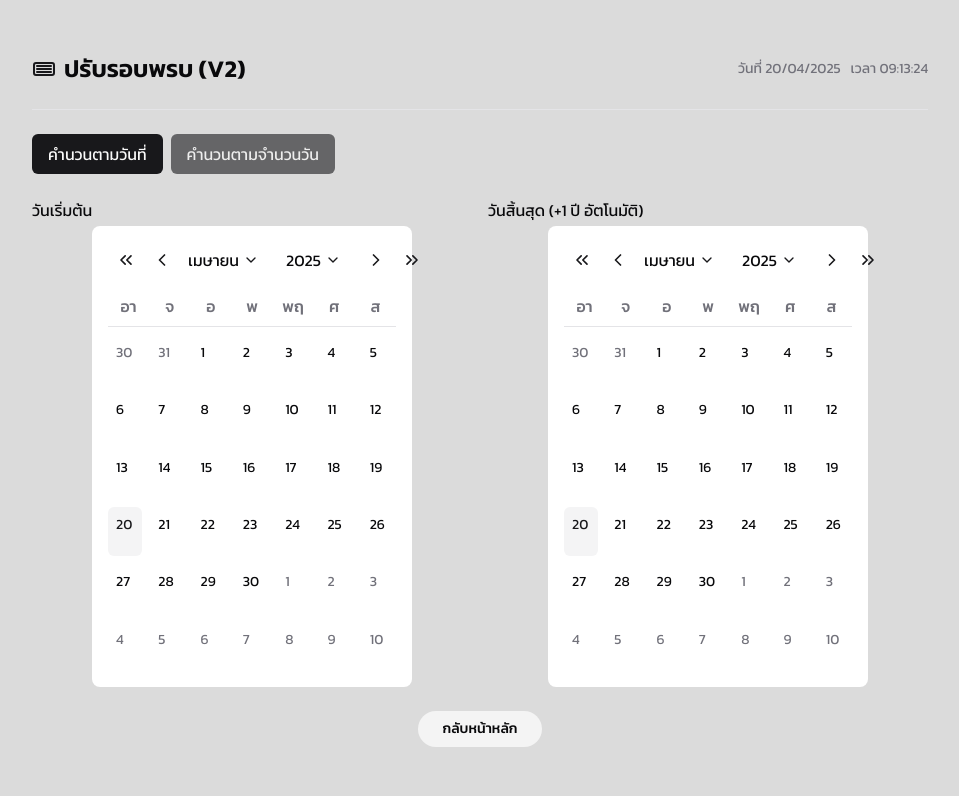
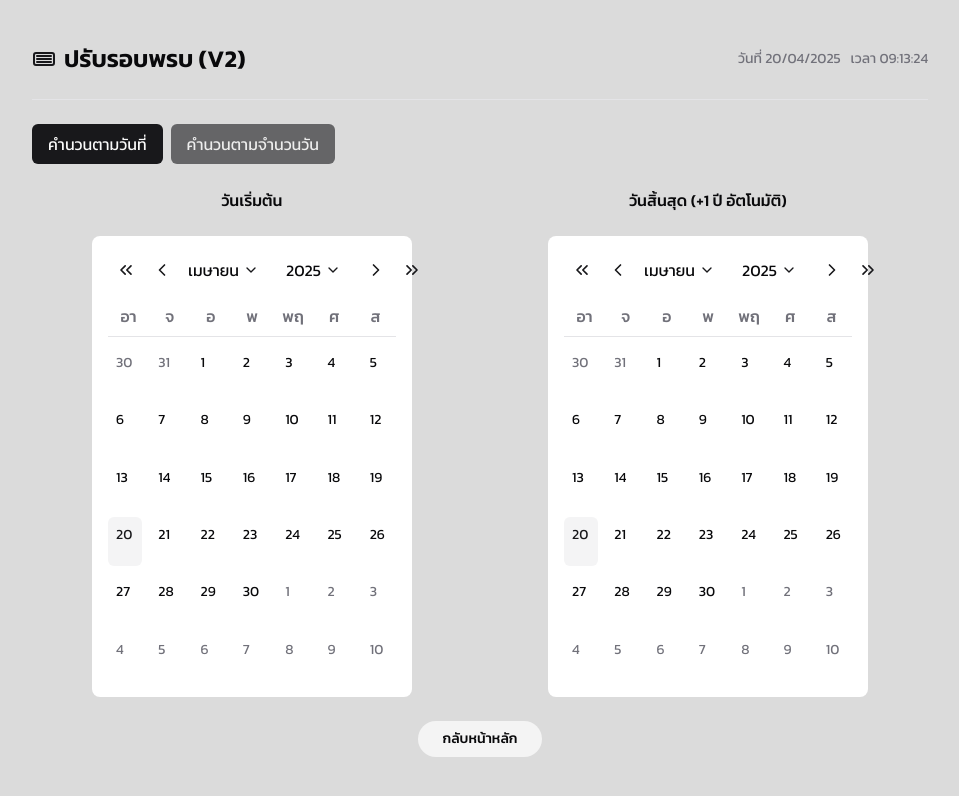
Before and after one commit to NakarinSMN/billing, a Next.js app: page /adjust-carpet in a window 1280 px wide. Shown: the top 796 px of the page, without its empty margins (160-1119 px from the left). Built offline with nearby package versions, Linux system fonts and the light colour scheme.

Commit message:
Update page.tsx

```diff
--- a/src/app/adjust-carpet/page.tsx
+++ b/src/app/adjust-carpet/page.tsx
@@ -1,10 +1,10 @@
-// src/app/adjust-carpet-v2/page.tsx
 "use client";
 
 import { useState, useEffect } from "react";
 import Link from "next/link";
 import { CarpetIcon } from "@/components/icons/carpet-icon";
 import Calendar from "@/components/Calendar";
+import AnimatedNumber from "@/components/AnimatedNumber";
 import { motion, AnimatePresence } from "framer-motion";
 
 export default function AdjustCarpetPageV2() {
@@ -100,12 +100,6 @@ export default function AdjustCarpetPageV2() {
     }
   }, [customDays, activeTab]);
 
-  const formatNumber = (val: string) =>
-    parseFloat(val).toLocaleString("th-TH", {
-      minimumFractionDigits: 2,
-      maximumFractionDigits: 2,
-    });
-
   const labelMap: Record<string, string> = {
     p: "รย.1",
     m: "รย.2",
@@ -167,7 +161,7 @@ export default function AdjustCarpetPageV2() {
               className="grid grid-cols-1 md:grid-cols-2 gap-4"
             >
               <div>
-                <p className="mb-1">วันเริ่มต้น</p>
+                <p className="mb-6 text-base font-medium text-center">วันเริ่มต้น</p>
                 <Calendar
                   selectedDate={startDate}
                   onSelectDate={setStartDate}
@@ -175,12 +169,13 @@ export default function AdjustCarpetPageV2() {
                 />
               </div>
               <div>
-                <p className="mb-1">วันสิ้นสุด (+1 ปี อัตโนมัติ)</p>
+                <p className="mb-6 text-base font-medium text-center">วันสิ้นสุด (+1 ปี อัตโนมัติ)</p>
                 <Calendar
                   selectedDate={endDate}
                   onSelectDate={setEndDate}
                   className="w-full max-w-xs mx-auto"
                 />
+
               </div>
             </motion.div>
           ) : (
@@ -225,7 +220,9 @@ export default function AdjustCarpetPageV2() {
                   className="card p-4 text-center"
                 >
                   <div className="font-semibold">{labelMap[k]}</div>
-                  <div className="mt-1">{formatNumber(v)} บาท</div>
+                  <div className="mt-1">
+                    <AnimatedNumber value={parseFloat(v)} /> บาท
+                  </div>
                 </motion.div>
               ))}
             </div>
```
